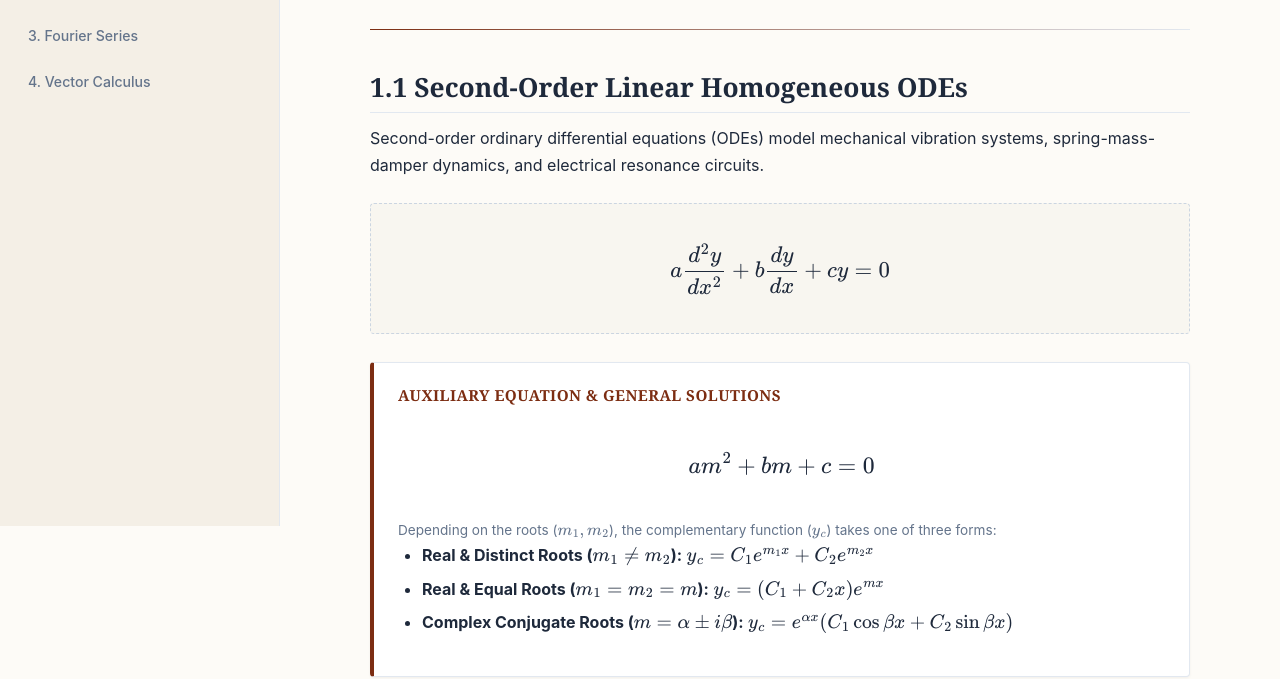
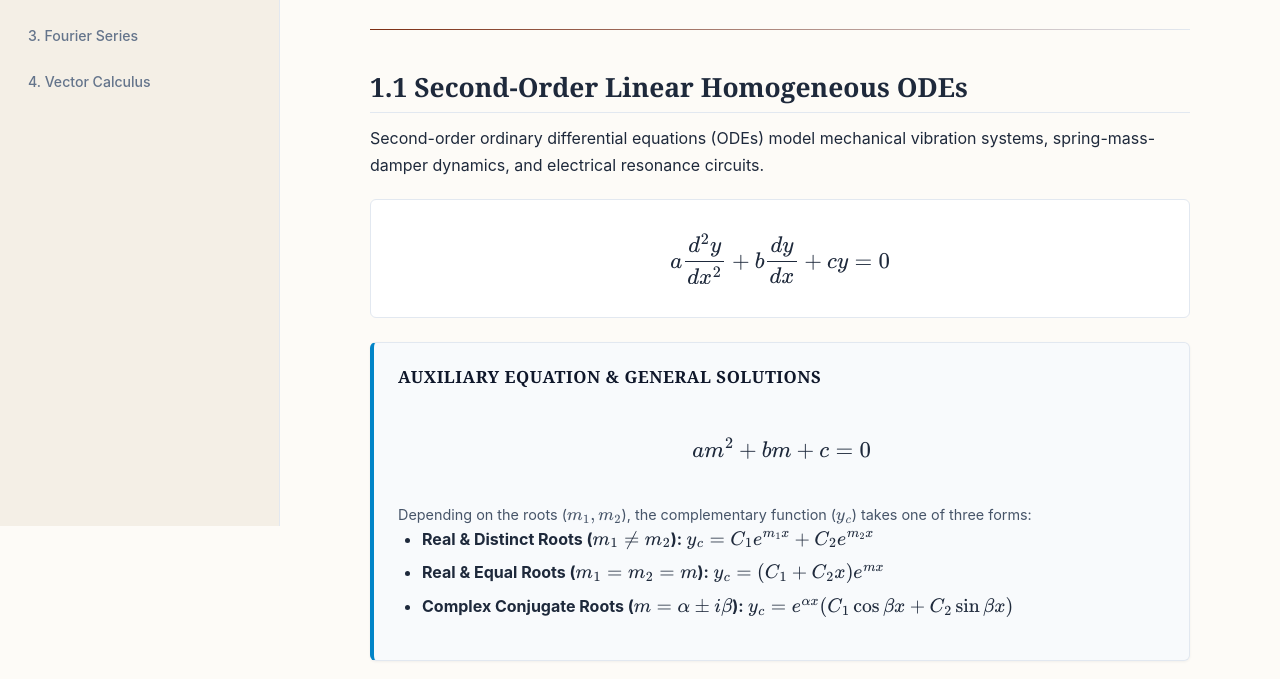
Before and after one commit to bizglobal12-droid/Prof-Lab, a plain HTML site: page hnd/semester-1/advanced-math.html in a window 1280 px wide. Shown: the part 274-953 px from the top of the page. Drawn offline with nearby package versions, Linux system fonts and the light colour scheme.

Commit message:
Add styles for formula cards and equation displays
Added styles for formula cards and equation display blocks.

```diff
--- a/css/library-theme.css
+++ b/css/library-theme.css
@@ -161,3 +161,58 @@
         text-align: center;
     }
 }
+
+/* Formula Card Container */
+.formula-card {
+    background: #f8fafc;
+    border-left: 4px solid #0284c7;
+    border-radius: 6px;
+    padding: 1.25rem 1.5rem;
+    margin: 1.5rem 0;
+    box-shadow: 0 1px 3px rgba(0,0,0,0.05);
+}
+
+.formula-title {
+    font-weight: 700;
+    font-size: 1.05rem;
+    color: #0f172a;
+    margin-bottom: 0.75rem;
+}
+
+.formula-display {
+    font-size: 1.15rem;
+    margin: 1rem 0;
+    text-align: center;
+}
+
+.formula-caption {
+    font-size: 0.9rem;
+    color: #475569;
+    line-height: 1.5;
+    margin-top: 0.5rem;
+}
+
+/* Standalone Equation Display Blocks */
+.equation-block {
+    background: #ffffff;
+    border: 1px solid #e2e8f0;
+    border-radius: 6px;
+    padding: 1rem;
+    margin: 1.25rem 0;
+    text-align: center;
+    overflow-x: auto; /* Responsive horizontal scrollbar for ultra-wide equations */
+}
+
+/* Responsive MathJax Overrides */
+mjx-container[jax="CHTML"][display="true"] {
+    display: block;
+    text-align: center;
+    margin: 0.75em 0 !important;
+    max-width: 100%;
+    overflow-x: auto;
+    overflow-y: hidden;
+}
+
+mjx-container:focus {
+    outline: none !important;
+}
```
